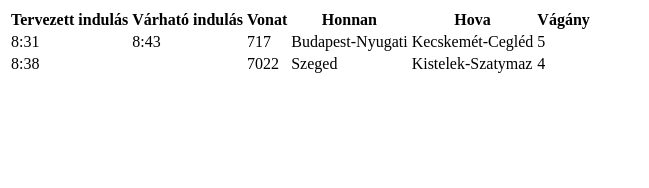
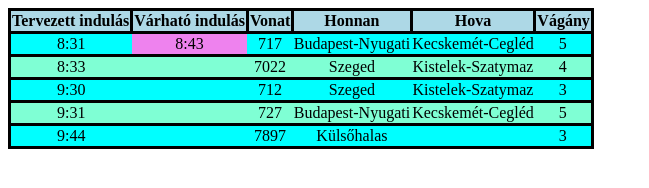
Before and after one commit to JuhaszBalint-pg/2025_02_01_html_mav, a plain HTML site: page indulo_vonatok.html in a window 1280 px wide. Shown: the whole page, without its empty margins (0-649 px from the left). Drawn offline with Linux system fonts and the light colour scheme.

Commit message:
indulo_vonatok.css

```diff
--- /dev/null
+++ b/indulo_vonatok.css
@@ -0,0 +1,19 @@
+table, tr, thead, tbody, th{
+    border-collapse: collapse;
+    border: solid;
+    border-color: rgb(0, 0, 0);
+    background-color: lightblue;
+    text-align: center;
+}
+
+#keses {
+    background-color: violet;
+}
+
+.paros {
+    background-color: aqua;
+}
+
+.paratlan {
+    background-color: aquamarine;
+}
--- a/indulo_vonatok.html
+++ b/indulo_vonatok.html
@@ -4,6 +4,7 @@
     <meta charset="UTF-8">
     <meta name="viewport" content="width=device-width, initial-scale=1.0">
     <title>Induló vonatok</title>
+    <link rel="stylesheet" type=text/css href="./indulo_vonatok.css">
 </head>
 <body>
     <table>
@@ -18,37 +19,45 @@
             </tr>
         </thead>
         <tbody>
-            <tr>
+            <tr class="paros">
                 <td>8:31</td>
-                <td>8:43</td>
+                <td id="keses">8:43</td>
                 <td>717</td>
                 <td>Budapest-Nyugati</td>
                 <td>Kecskemét-Cegléd</td>
                 <td>5</td>
             </tr>
-            <tr>
-                <td>8:38</td>
+            <tr class="paratlan">
+                <td>8:33</td>
                 <td></td>
                 <td>7022</td>
                 <td>Szeged</td>
                 <td>Kistelek-Szatymaz</td>
                 <td>4</td>
             </tr>
-            <tr>
+            <tr class="paros">
+                <td>9:30</td>
                 <td></td>
+                <td>712</td>
+                <td>Szeged</td>
+                <td>Kistelek-Szatymaz</td>
+                <td>3</td>
+            </tr>
+            <tr class="paratlan">
+                <td>9:31</td>
                 <td></td>
+                <td>727</td>
+                <td>Budapest-Nyugati</td>
+                <td>Kecskemét-Cegléd</td>
+                <td>5</td>
+            </tr>
+            <tr class="paros">
+                <td>9:44</td>
                 <td></td>
+                <td>7897</td>
+                <td>Külsőhalas</td>
                 <td></td>
-                <td></td>
-                <td></td>
-            </tr>
-            <tr>
-                <td></td>
-                <td></td>
-                <td></td>
-                <td></td>
-                <td></td>
-                <td></td>
+                <td>3</td>
             </tr>
         </tbody>
     </table>
```
